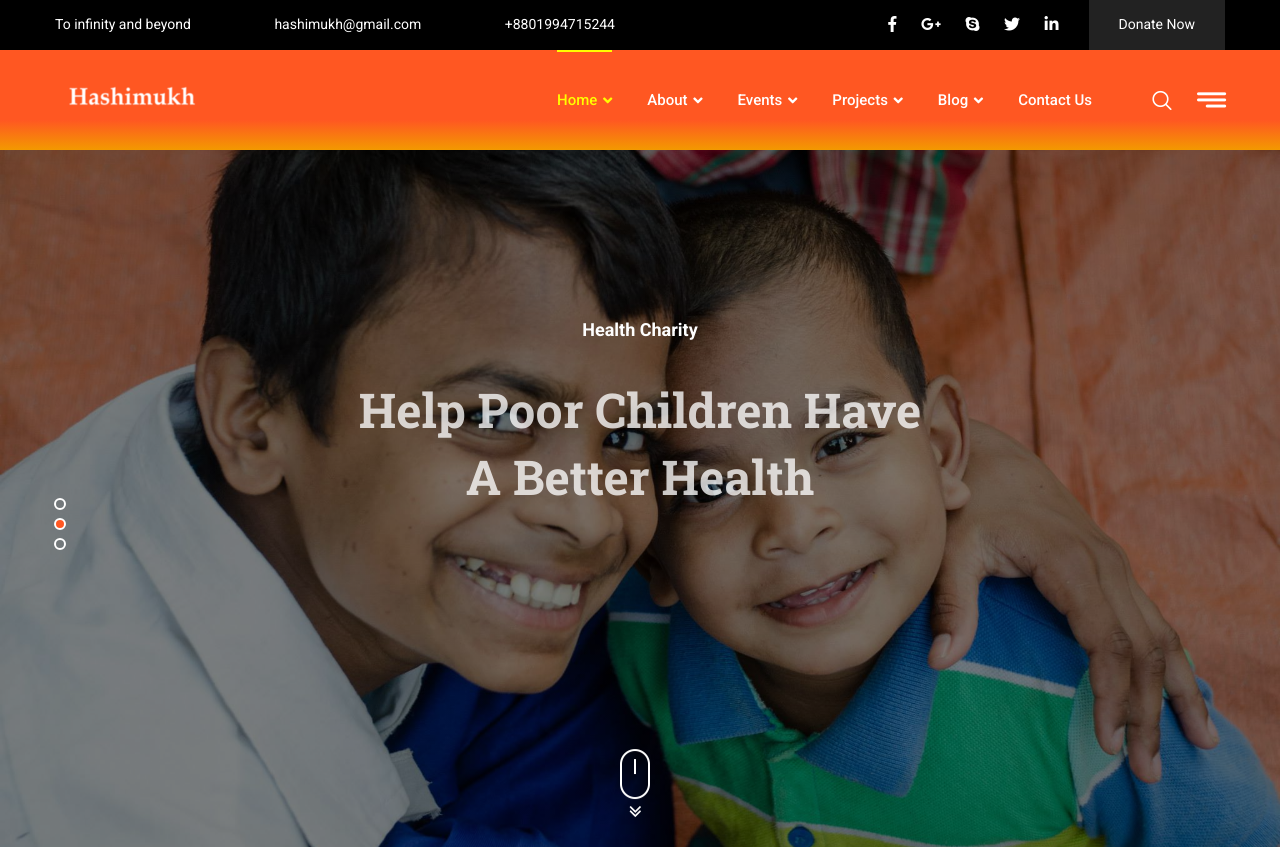
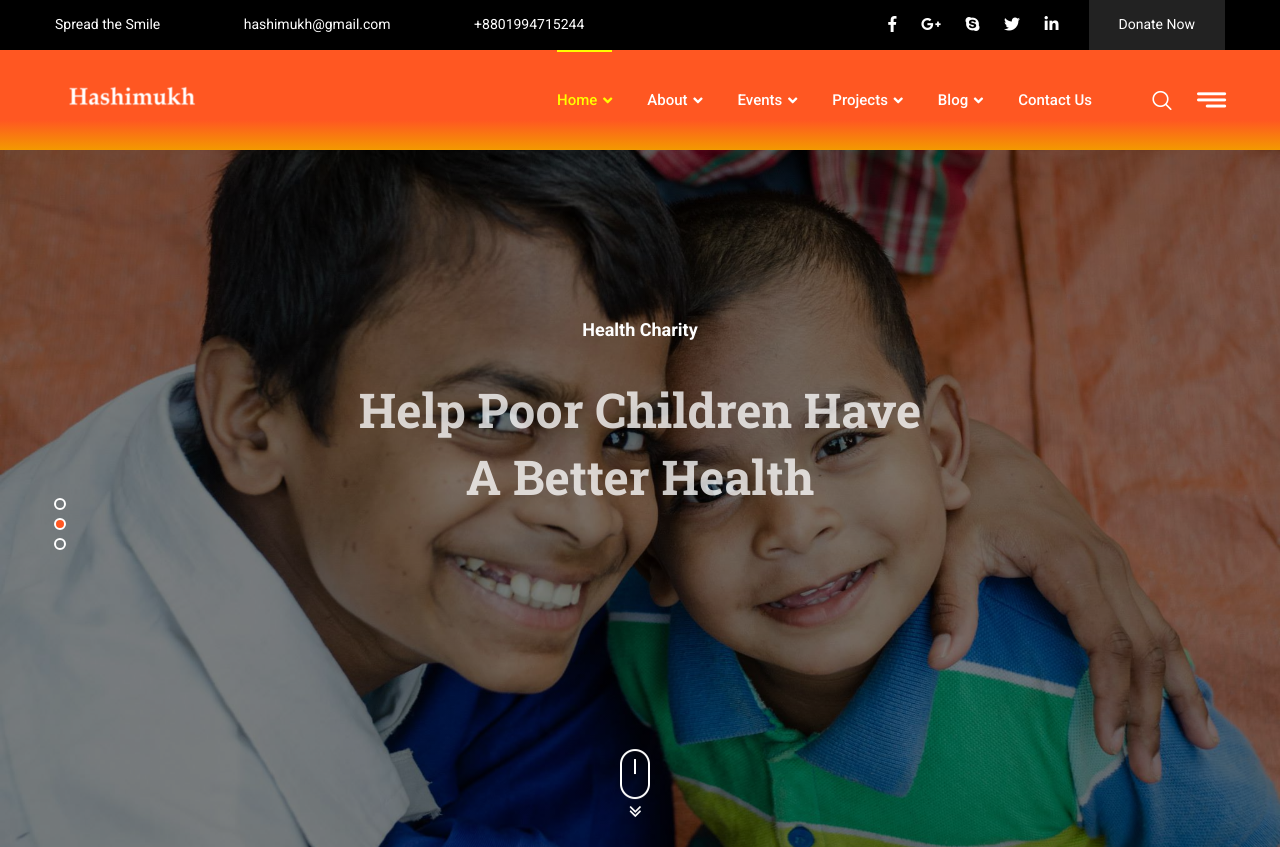
Before and after one commit to KSMubasshir/hashimukhfoundationweb, a plain HTML site: page index.html in a window 1280 px wide. Shown: the top 847 px of the page. Drawn offline with Linux system fonts and the light colour scheme; some icons are missing.

Commit message:
Update index.html

```diff
--- a/index.html
+++ b/index.html
@@ -43,7 +43,7 @@
 						<!--Top Left-->
 						<div class="top-left col-lg-7 col-md-12 col-sm-12">
 							<ul>
-								<li>To infinity and beyond</li>
+								<li>Spread the Smile</li>
 								<li>hashimukh@gmail.com</li>
 								<li>+8801994715244</a></li>
 							</ul>
```
